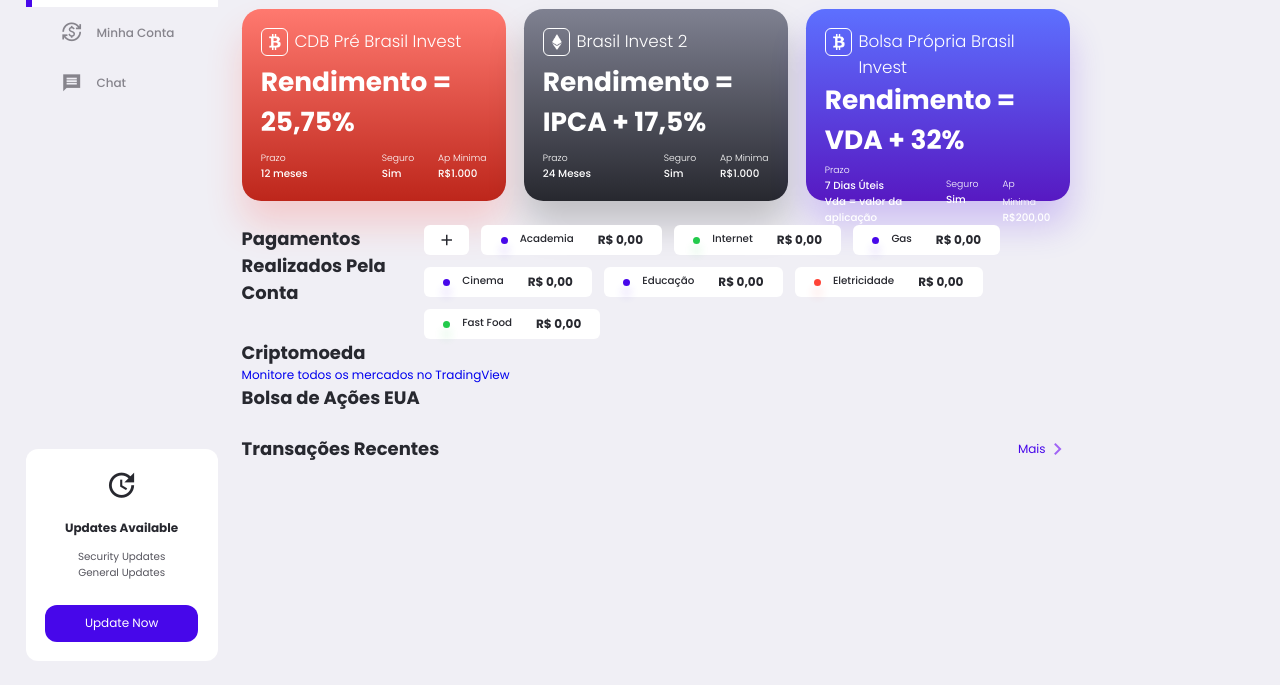
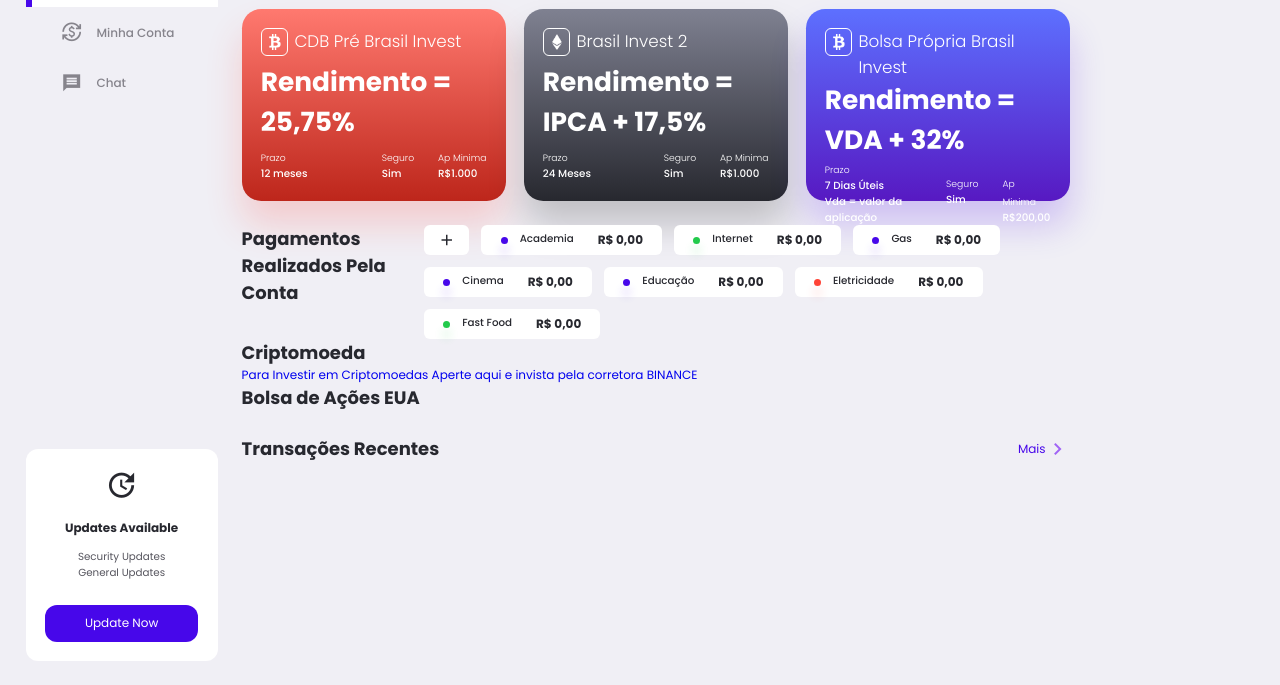
Before and after one commit to operadorbrasil7233/depoisj, a plain HTML site: page index.html in a window 1280 px wide. Shown: the part 115-800 px from the top of the page. Drawn offline with nearby package versions, Linux system fonts and the light colour scheme; a script that the page names is missing.

Commit message:
Update index.html

```diff
--- a/index.html
+++ b/index.html
@@ -245,7 +245,7 @@
           <!-- TradingView Widget BEGIN -->
 <div class="tradingview-widget-container">
   <div id="tradingview_c8956"></div>
-  <div class="tradingview-widget-copyright"><a href="https://br.tradingview.com/" rel="noopener nofollow" target="_blank"><span class="blue-text">Monitore todos os mercados no TradingView</span></a></div>
+  <div class="tradingview-widget-copyright"><a href="https://academy.binance.com/pt/articles/how-to-invest-in-bitcoin-and-cryptocurrencies" rel="noopener nofollow" target="_blank"><span class="blue-text">Para Investir em Criptomoedas Aperte aqui e invista pela corretora BINANCE </span></a></div>
   <script type="text/javascript" src="https://s3.tradingview.com/tv.js"></script>
   <script type="text/javascript">
   new TradingView.widget(
@@ -270,6 +270,8 @@
   </script>
 </div>
 <!-- TradingView Widget END -->
+
+              <!----------------------------------------------- END OF INVESTMENTS ------------------------------------------------------------>
             </div>
                     <h2>Bolsa de Ações EUA</h2>
               </div>
```
